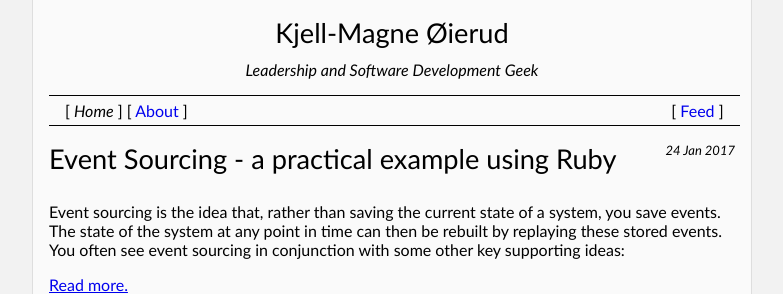
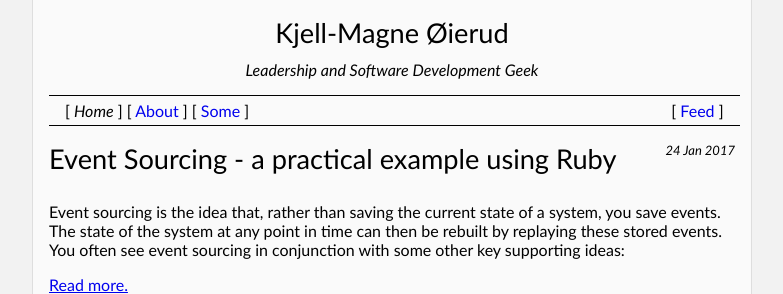
Before and after one commit to kjellm/kjellm.github.com, a Jekyll site: the page built from index.html, in a window 1280 px wide. Shown: the top 294 px of the page, without its empty margins (248-1031 px from the left). Built offline with Jekyll 4.4.1, drawn with Linux system fonts in a browser that asks for light colours.

Commit message:
Extract menu into generic nav include in default layout
Replace duplicated menu markup across index.html, about.html, some.html,
and bliki_menu.html with a single _includes/menu.html that uses semantic
<nav> and auto-highlights the current page. All layouts now get the menu
via the default layout.

```diff
--- a/_includes/bliki_menu.html
+++ /dev/null
@@ -1,3 +0,0 @@
-<div id="menu">
-  <span style="float:left;">[ <a href="/">Home</a> ] [ <a href="/about.html">About</a> ] </span><span style="float: right;">[ <a href="feed.atom">Feed</a> ]</span>
-</div>
--- /dev/null
+++ b/_includes/menu.html
@@ -0,0 +1,3 @@
+<nav id="menu">
+  <span style="float:left;">[ {% if page.url == "/" or page.url == "/index.html" %}<em>Home</em>{% else %}<a href="/">Home</a>{% endif %} ] [ {% if page.url == "/about.html" %}<em>About</em>{% else %}<a href="/about.html">About</a>{% endif %} ] [ {% if page.url == "/some.html" %}<em>Some</em>{% else %}<a href="/some.html">Some</a>{% endif %} ] </span><span style="float: right;">[ <a href="/bliki/feed.atom">Feed</a> ]</span>
+</nav>
--- a/_layouts/bliki.html
+++ b/_layouts/bliki.html
@@ -1,6 +1,6 @@
-{% include html_head.html %}
-{% include bliki_menu.html %}
+---
+layout: default
+---
 {% include heading.html post=page %}
 {{ content }}
 <hr/>
-{% include html_tail.html %}
--- a/_layouts/dbms-series.html
+++ b/_layouts/dbms-series.html
@@ -1,7 +1,7 @@
-{% include html_head.html %}
-{% include bliki_menu.html %}
+---
+layout: default
+---
 {% include heading.html post=page %}
 {% include bliki_dbms_topics.html %}
 {{ content }}
 <hr/>
-{% include html_tail.html %}
--- a/_layouts/default.html
+++ b/_layouts/default.html
@@ -1,3 +1,4 @@
 {% include html_head.html %}
+{% include menu.html %}
 {{ content }}
 {% include html_tail.html %}
--- a/about.html
+++ b/about.html
@@ -2,10 +2,6 @@
 title: Kjell-Magne Øierud
 layout: default
 ---
-
-<div id="menu">
-  <span style="float:left;">[ <a href="/">Home</a> ] [ <em>About</em> ] </span><span style="float: right;">[ <a href="bliki/feed.atom">Feed</a> ]</span>
-</div>
 
 <table>
   <tr>
--- a/index.html
+++ b/index.html
@@ -2,10 +2,6 @@
 layout: default
 title: Kjell-Magne Øierud
 ---
-
-<div id="menu">
-  <span style="float:left;">[ <em>Home</em> ] [ <a href="about.html">About</a> ] </span><span style="float: right;">[ <a href="bliki/feed.atom">Feed</a> ]</span>
-</div>
 
 <ul class="posts">
   {% for post in site.posts %}
--- a/some.html
+++ b/some.html
@@ -2,10 +2,6 @@
 layout: default
 title: Some
 ---
-
-<div id="menu">
-  <span style="float:left;">[ <a href="index.html">Home</a> ] [ <a href="about.html">About</a> ] [ <em>Some</em> ]</span>
-</div>
 
 <p><em>Etter mange år som utvikler og tech lead gjorde jeg en uventet oppdagelse: Jeg elsker ledelse. Ikke på grunn av status, men som håndverk, fordi jeg har kjent på kroppen hvor mye bedre både resultater og arbeidshverdag blir når folk og team får blomstre. Det driver meg til å grave i hva som skal til for å få det til, fra individ til team til organisasjon til kunderelasjon.</em></p>
 
```
